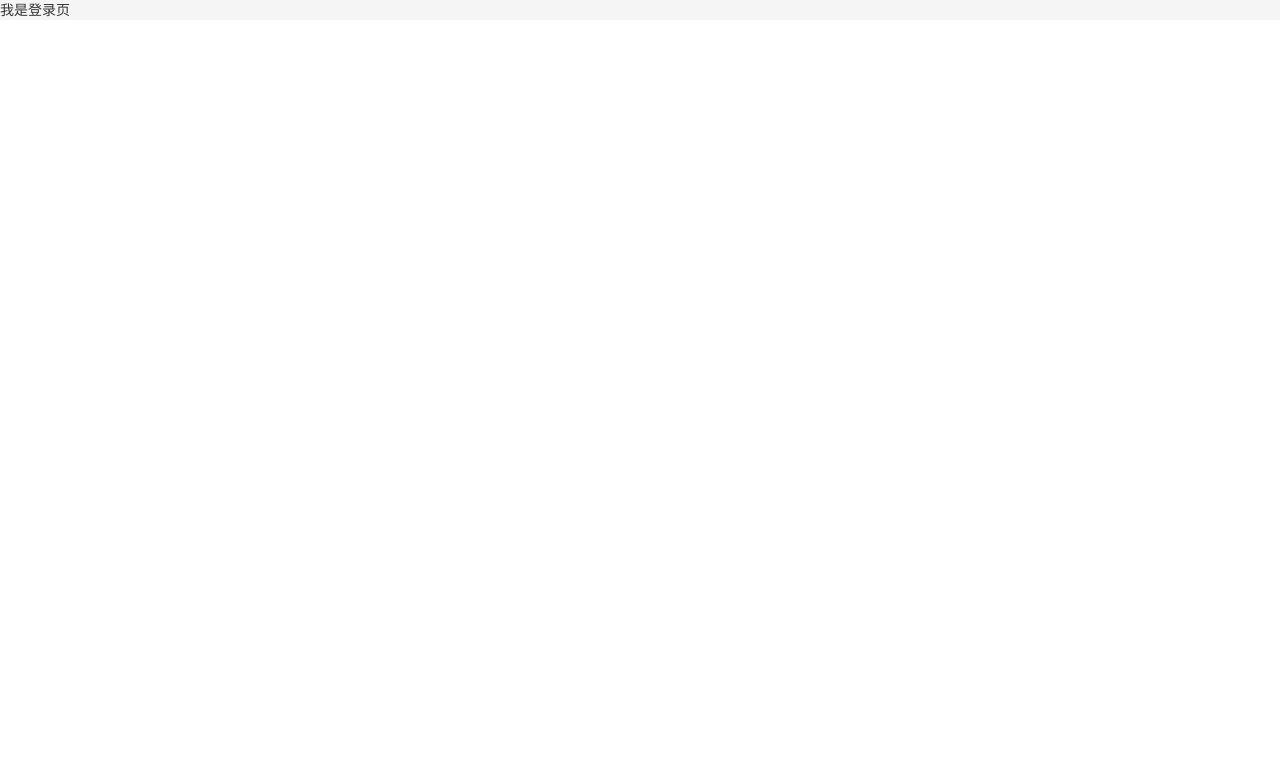
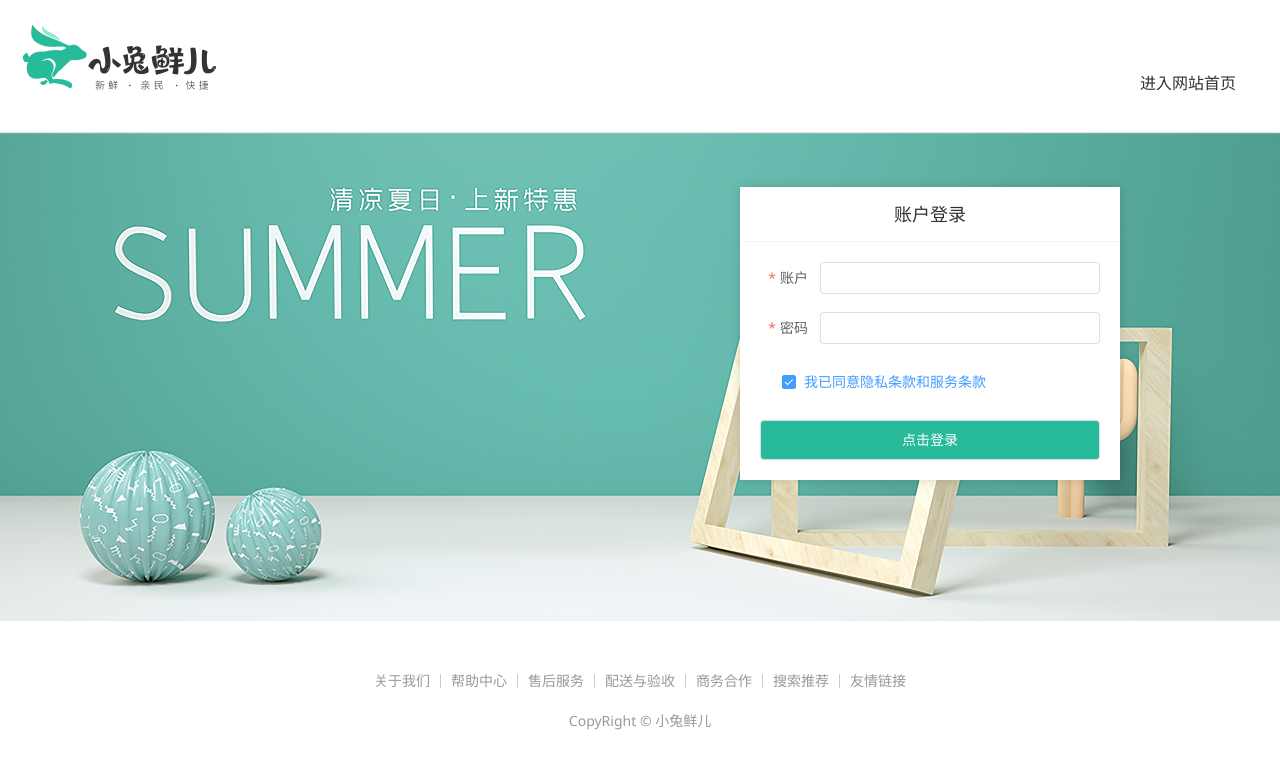
Before and after one commit to smmcat/rabbit, a Vue app: page /login in a window 1280 px wide. Shown: the top 768 px of the page. Built offline with nearby package versions, Linux system fonts and the light colour scheme; the HTML template or start-up script is replaced by a standard one.

Commit message:
登录表单验证-自定义规则

```diff
--- /dev/null
+++ b/src/components/index.js
@@ -0,0 +1,11 @@
+// 把components中的所组件都进行全局化注册
+// 通过插件的方式
+import ImageView from './ImageView/index.vue'
+import Sku from './XtxSku/index.vue'
+export const componentPlugin = {
+  install (app) {
+    // app.component('组件名字'，组件配置对象)
+    app.component('XtxImageView', ImageView)
+    app.component('XtxSku', Sku)
+  }
+}
--- a/src/main.js
+++ b/src/main.js
@@ -1,6 +1,9 @@
 import { createApp } from 'vue'
 import { createPinia } from 'pinia'
-import {lazyPlugin} from '@/directives'
+import { lazyPlugin } from '@/directives'
+
+// 引入全局组件插件
+import { componentPlugin } from '@/components'
 
 import App from './App.vue'
 import router from './router'
@@ -12,5 +15,6 @@
 app.use(createPinia())
 app.use(router)
 app.use(lazyPlugin)
+app.use(componentPlugin)
 
 app.mount('#app')
--- a/src/views/Detail/index.vue
+++ b/src/views/Detail/index.vue
@@ -1,7 +1,5 @@
 <script setup>
 import { getDetail } from '@/apis/detail'
-import ImageView from '@/components/ImageView/index.vue'
-import XtxSku from '@/components/XtxSku/index.vue'
 import DetailHot from './components/DetailHot.vue';
 import { onMounted, ref } from 'vue'
 import { useRoute, onBeforeRouteUpdate } from 'vue-router'
@@ -31,11 +29,6 @@
       <div class="bread-container">
         <el-breadcrumb separator=">">
           <el-breadcrumb-item :to="{ path: '/' }">首页</el-breadcrumb-item>
-          <!--
-            错误原因：goods一开始{}  {}.categories -> undefined  -> undefined[1]
-            1. 可选链的语法?.
-            2. v-if手动控制渲染时机 保证只有数据存在才渲染
-           -->
           <el-breadcrumb-item :to="{ path: `/category/${goods.categories[1].id}` }">{{ goods.categories[1].name }}
           </el-breadcrumb-item>
           <el-breadcrumb-item :to="{ path: `/category/sub/${goods.categories[0].id}` }">{{
@@ -51,7 +44,7 @@
           <div class="goods-info">
             <div class="media">
               <!-- 图片预览区 -->
-              <ImageView :imageList="goods.mainPictures"></ImageView>
+              <XtxImageView :imageList="goods.mainPictures"></XtxImageView>
               <!-- 统计数量 -->
               <ul class="goods-sales">
                 <li>
--- a/src/views/Layout/components/LayoutNav.vue
+++ b/src/views/Layout/components/LayoutNav.vue
@@ -6,7 +6,7 @@
   <nav class="app-topnav">
     <div class="container">
       <ul>
-        <template v-if="true">
+        <template v-if="false">
           <li><a href="javascript:;"><i class="iconfont icon-user"></i>周杰伦</a></li>
           <li>
             <el-popconfirm title="确认退出吗?" confirm-button-text="确认" cancel-button-text="取消">
@@ -19,7 +19,7 @@
           <li><a href="javascript:;">会员中心</a></li>
         </template>
         <template v-else>
-          <li><a href="javascript:;">请先登录</a></li>
+          <li><a href="javascript:;" @click="$router.push('/login')">请先登录</a></li>
           <li><a href="javascript:;">帮助中心</a></li>
           <li><a href="javascript:;">关于我们</a></li>
         </template>
@@ -32,11 +32,13 @@
 <style scoped lang="scss">
 .app-topnav {
   background: #333;
+
   ul {
     display: flex;
     height: 53px;
     justify-content: flex-end;
     align-items: center;
+
     li {
       a {
         padding: 0 15px;
--- a/src/views/Login/index.vue
+++ b/src/views/Login/index.vue
@@ -1,3 +1,315 @@
+<script setup>
+import { ref } from 'vue'
+
+// 表单对象
+const form = ref({
+  account: '',
+  password: '',
+  agree: true
+})
+
+// 规则对象
+const rules = {
+  account: [
+    { required: true, message: '用户名不能为空' }
+  ],
+  password: [
+    { required: true, message: '密码不能为空' },
+    { min: 6, max: 14, message: '密码长度为 6-14 字符' }
+  ],
+  agree: [
+    {
+      validator: (rule, value, callback) => {
+        // 自定义校验逻辑
+        return value ? callback() : callback(new Error('请勾选协议'))
+      }
+    }
+  ]
+}
+</script>
+
+
 <template>
-    <div>我是登录页</div>
+  <div>
+    <header class="login-header">
+      <div class="container m-top-20">
+        <h1 class="logo">
+          <RouterLink to="/">小兔鲜</RouterLink>
+        </h1>
+        <RouterLink class="entry" to="/">
+          进入网站首页
+          <i class="iconfont icon-angle-right"></i>
+          <i class="iconfont icon-angle-right"></i>
+        </RouterLink>
+      </div>
+    </header>
+    <section class="login-section">
+      <div class="wrapper">
+        <nav>
+          <a href="javascript:;">账户登录</a>
+        </nav>
+        <div class="account-box">
+          <div class="form">
+            <el-form :model="form" :rules="rules" label-position="right" label-width="60px" status-icon>
+              <el-form-item prop="account" label="账户">
+                <el-input v-model="form.account" />
+              </el-form-item>
+              <el-form-item prop="password" label="密码">
+                <el-input show-password v-model="form.password" />
+              </el-form-item>
+              <el-form-item prop="agree" label-width="22px">
+                <el-checkbox size="large" v-model="form.agree">
+                  我已同意隐私条款和服务条款
+                </el-checkbox>
+              </el-form-item>
+              <el-button size="large" class="subBtn">点击登录</el-button>
+            </el-form>
+          </div>
+        </div>
+      </div>
+    </section>
+
+    <footer class="login-footer">
+      <div class="container">
+        <p>
+          <a href="javascript:;">关于我们</a>
+          <a href="javascript:;">帮助中心</a>
+          <a href="javascript:;">售后服务</a>
+          <a href="javascript:;">配送与验收</a>
+          <a href="javascript:;">商务合作</a>
+          <a href="javascript:;">搜索推荐</a>
+          <a href="javascript:;">友情链接</a>
+        </p>
+        <p>CopyRight &copy; 小兔鲜儿</p>
+      </div>
+    </footer>
+  </div>
 </template>
+
+<style scoped lang='scss'>
+.login-header {
+  background: #fff;
+  border-bottom: 1px solid #e4e4e4;
+
+  .container {
+    display: flex;
+    align-items: flex-end;
+    justify-content: space-between;
+  }
+
+  .logo {
+    width: 200px;
+
+    a {
+      display: block;
+      height: 132px;
+      width: 100%;
+      text-indent: -9999px;
+      background: url("@/assets/images/logo.png") no-repeat center 18px / contain;
+    }
+  }
+
+  .sub {
+    flex: 1;
+    font-size: 24px;
+    font-weight: normal;
+    margin-bottom: 38px;
+    margin-left: 20px;
+    color: #666;
+  }
+
+  .entry {
+    width: 120px;
+    margin-bottom: 38px;
+    font-size: 16px;
+
+    i {
+      font-size: 14px;
+      color: $xtxColor;
+      letter-spacing: -5px;
+    }
+  }
+}
+
+.login-section {
+  background: url('@/assets/images/login-bg.png') no-repeat center / cover;
+  height: 488px;
+  position: relative;
+
+  .wrapper {
+    width: 380px;
+    background: #fff;
+    position: absolute;
+    left: 50%;
+    top: 54px;
+    transform: translate3d(100px, 0, 0);
+    box-shadow: 0 0 10px rgba(0, 0, 0, 0.15);
+
+    nav {
+      font-size: 14px;
+      height: 55px;
+      margin-bottom: 20px;
+      border-bottom: 1px solid #f5f5f5;
+      display: flex;
+      padding: 0 40px;
+      text-align: right;
+      align-items: center;
+
+      a {
+        flex: 1;
+        line-height: 1;
+        display: inline-block;
+        font-size: 18px;
+        position: relative;
+        text-align: center;
+      }
+    }
+  }
+}
+
+.login-footer {
+  padding: 30px 0 50px;
+  background: #fff;
+
+  p {
+    text-align: center;
+    color: #999;
+    padding-top: 20px;
+
+    a {
+      line-height: 1;
+      padding: 0 10px;
+      color: #999;
+      display: inline-block;
+
+      ~a {
+        border-left: 1px solid #ccc;
+      }
+    }
+  }
+}
+
+.account-box {
+  .toggle {
+    padding: 15px 40px;
+    text-align: right;
+
+    a {
+      color: $xtxColor;
+
+      i {
+        font-size: 14px;
+      }
+    }
+  }
+
+  .form {
+    padding: 0 20px 20px 20px;
+
+    &-item {
+      margin-bottom: 28px;
+
+      .input {
+        position: relative;
+        height: 36px;
+
+        >i {
+          width: 34px;
+          height: 34px;
+          background: #cfcdcd;
+          color: #fff;
+          position: absolute;
+          left: 1px;
+          top: 1px;
+          text-align: center;
+          line-height: 34px;
+          font-size: 18px;
+        }
+
+        input {
+          padding-left: 44px;
+          border: 1px solid #cfcdcd;
+          height: 36px;
+          line-height: 36px;
+          width: 100%;
+
+          &.error {
+            border-color: $priceColor;
+          }
+
+          &.active,
+          &:focus {
+            border-color: $xtxColor;
+          }
+        }
+
+        .code {
+          position: absolute;
+          right: 1px;
+          top: 1px;
+          text-align: center;
+          line-height: 34px;
+          font-size: 14px;
+          background: #f5f5f5;
+          color: #666;
+          width: 90px;
+          height: 34px;
+          cursor: pointer;
+        }
+      }
+
+      >.error {
+        position: absolute;
+        font-size: 12px;
+        line-height: 28px;
+        color: $priceColor;
+
+        i {
+          font-size: 14px;
+          margin-right: 2px;
+        }
+      }
+    }
+
+    .agree {
+      a {
+        color: #069;
+      }
+    }
+
+    .btn {
+      display: block;
+      width: 100%;
+      height: 40px;
+      color: #fff;
+      text-align: center;
+      line-height: 40px;
+      background: $xtxColor;
+
+      &.disabled {
+        background: #cfcdcd;
+      }
+    }
+  }
+
+  .action {
+    padding: 20px 40px;
+    display: flex;
+    justify-content: space-between;
+    align-items: center;
+
+    .url {
+      a {
+        color: #999;
+        margin-left: 10px;
+      }
+    }
+  }
+}
+
+.subBtn {
+  background: $xtxColor;
+  width: 100%;
+  color: #fff;
+}
+</style>
```
